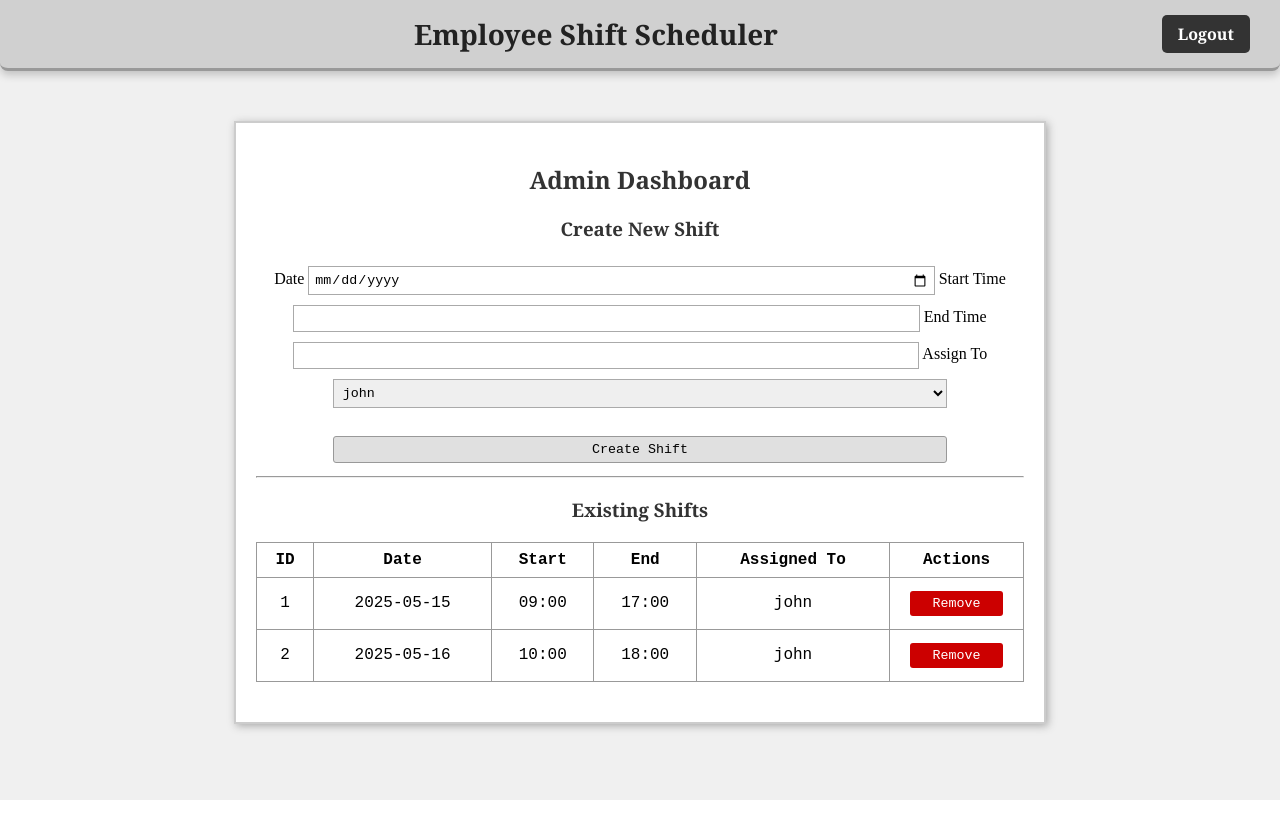
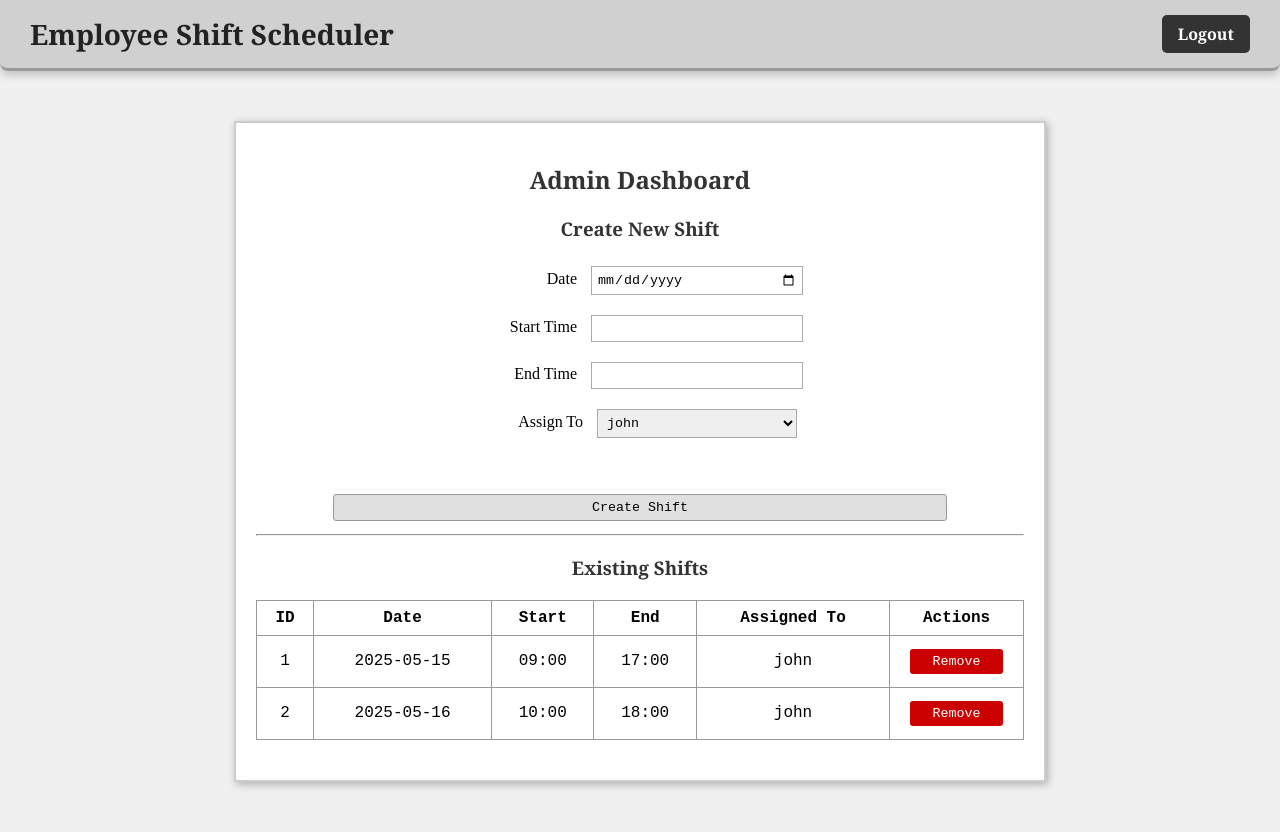
Before and after one commit to Jjar0/ShiftSchedulerIP, a Flask app: page /admin in a window 1280 px wide. Before the commit the page ends 800 px from the top, so only its background shows below. Run offline with Flask 3, Linux system fonts and the light colour scheme; a user stored in the database is signed in; data comes from the database, SQL or seed files in the repository.

```diff
--- a/shiftapp/static/style.css
+++ b/shiftapp/static/style.css
@@ -96,7 +96,7 @@ input[type="submit"]:hover {
     font-weight: bold;
     color: #222222;
     flex-grow: 1;
-    text-align: center;
+    text-align: left;
 }
 
 .nav-actions {
@@ -120,6 +120,22 @@ input[type="submit"]:hover {
     background-color: #555555;
     cursor: pointer;
 }
+
+.form-row {
+    margin-bottom: 10px;
+}
+
+.form-row label {
+    display: inline-block;
+    width: 100px;
+    text-align: right;
+    margin-right: 10px;
+}
+
+.form-row input, .form-row select {
+    width: 200px;
+}
+
 
 /* Default buttons */
 input[type="submit"] {
--- a/shiftapp/templates/admin.html
+++ b/shiftapp/templates/admin.html
@@ -8,17 +8,21 @@
     <form method="POST">
         {{ form.hidden_tag() }}
 
-        <label>{{ form.date.label }}</label>
-        {{ form.date(type="date") }}
+        <div class="form-row">
+            {{ form.date.label }} {{ form.date(type="date") }}
+        </div>
 
-        <label>{{ form.startTime.label }}</label>
-        {{ form.startTime(size=32) }}
+        <div class="form-row">
+            {{ form.startTime.label }} {{ form.startTime(size=32) }}
+        </div>
 
-        <label>{{ form.endTime.label }}</label>
-        {{ form.endTime(size=32) }}
+        <div class="form-row">
+            {{ form.endTime.label }} {{ form.endTime(size=32) }}
+        </div>
 
-        <label>{{ form.assignedTo.label }}</label>
-        {{ form.assignedTo() }}
+        <div class="form-row">
+            {{ form.assignedTo.label }} {{ form.assignedTo() }}
+        </div>
 
         <br><br>
         {{ form.submit() }}
```
